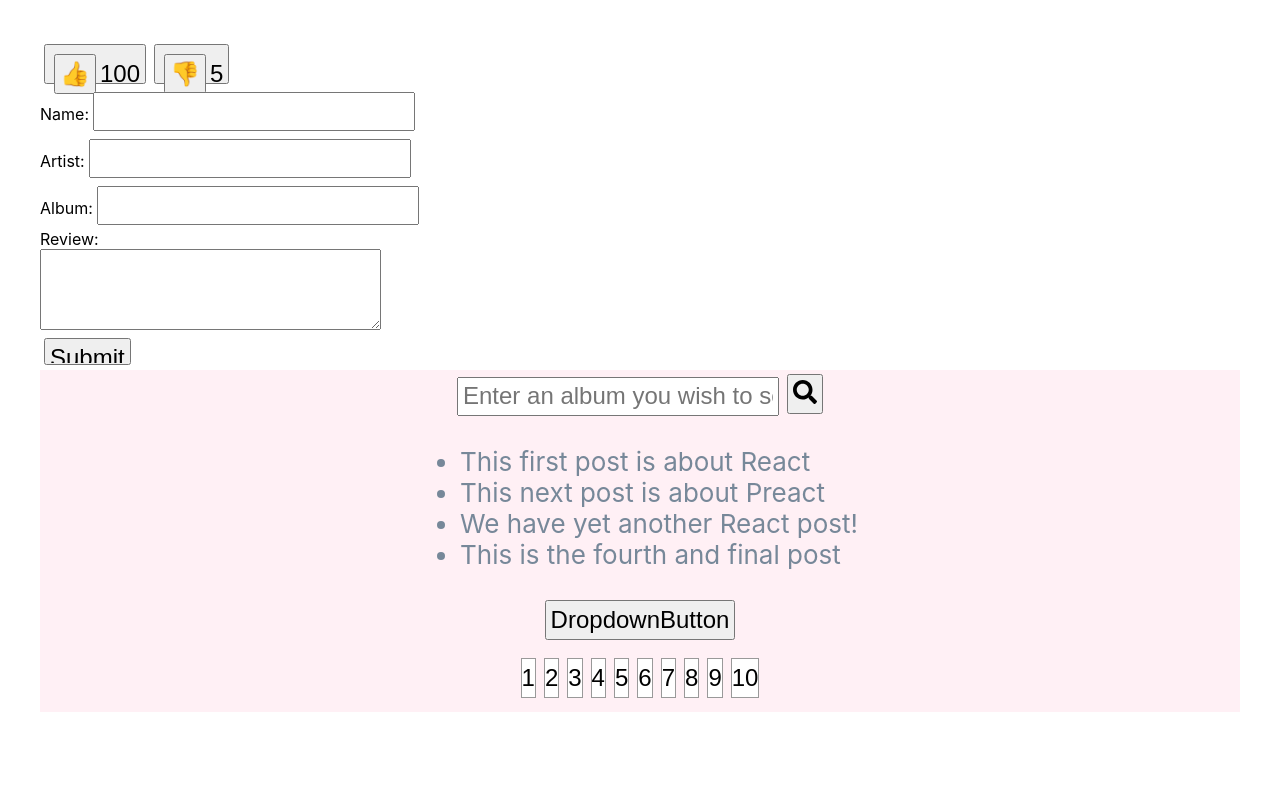
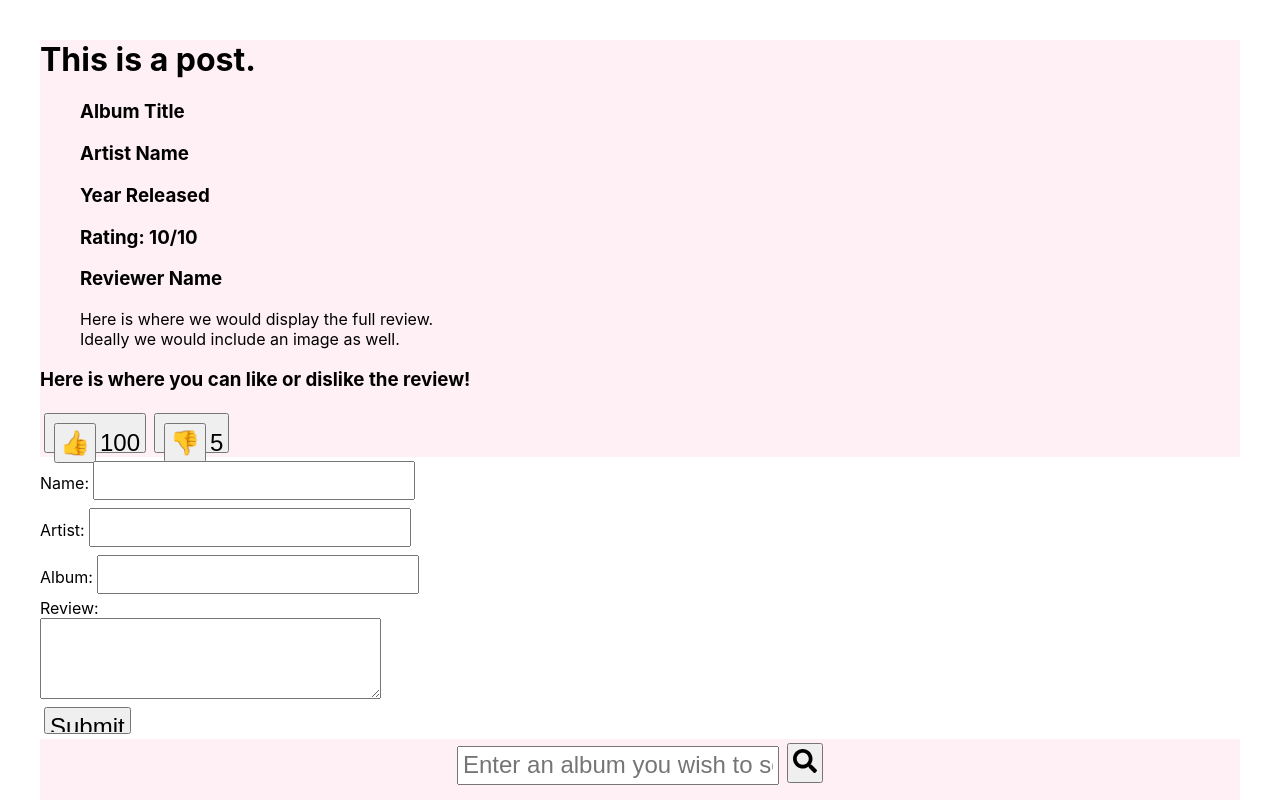
Before and after one commit to kaylynphan/apollo, a React (Create React App) app: page / in a window 1280 px wide. Shown: the top 800 px of the page. Built offline with nearby package versions, Linux system fonts and the light colour scheme.

Commit message:
added basic Post component

```diff
--- a/src/App.js
+++ b/src/App.js
@@ -5,7 +5,7 @@ import './App.css';
 import Search from './search';
 import Announcer from './announcer';
 import RatingDropdown from './RatingDropdown.js'
-import Like from './Like'
+import Post from './Post'
 import Form from './Form'
 
 const posts = [
@@ -35,7 +35,7 @@ const App = () => {
     return (
         <Router>
             <div>
-                <Like />
+                <Post />
                 <Form />
             </div>
             <div className="App">
--- /dev/null
+++ b/src/Post.css
@@ -0,0 +1,3 @@
+.post {
+    background-color: LavenderBlush
+}
--- /dev/null
+++ b/src/Post.js
@@ -0,0 +1,29 @@
+import React from 'react';
+import Like from './Like.js';
+import './Post.css'
+
+class Post extends React.Component {
+    render() {
+        return (
+            <div className="post">
+                <h1>This is a post.</h1>
+                <div>
+                    <ul>
+                        <h3>Album Title</h3>
+                        <h3>Artist Name</h3>
+                        <h3>Year Released</h3>
+                        <h3>Rating: 10/10</h3>
+                        <h3>Reviewer Name</h3>
+                        <p>Here is where we would display the full review. Ideally we would include an image as well.</p>
+                    </ul>
+                    <div>
+                        <h3>Here is where you can like or dislike the review!</h3>
+                        <Like />
+                    </div>
+                </div>
+            </div>
+        );
+    }
+}
+
+export default Post;
```
